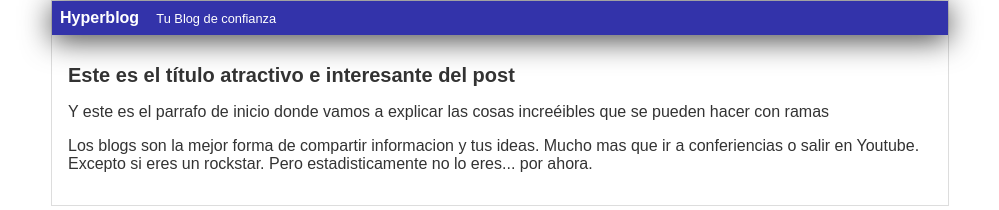
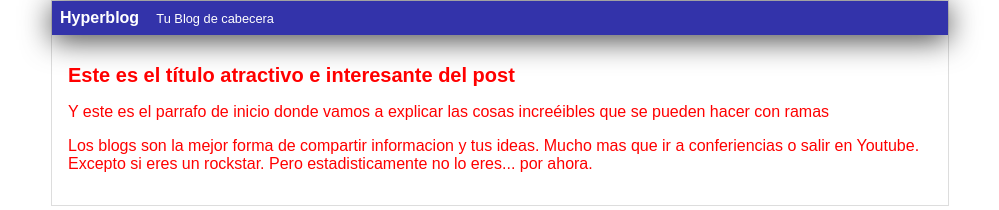
Before and after one commit to alesandra27/hyperblog, a plain HTML site: page blogpost.html in a window 1280 px wide. Shown: the whole page, without its empty margins (140-1139 px from the left). Drawn offline with Linux system fonts and the light colour scheme.

Commit message:
Modifique la cabeceray el color del texto

```diff
--- a/blogpost.html
+++ b/blogpost.html
@@ -7,7 +7,7 @@
     <body>
         <div id="container">
             <div id="cabecera">
-                Hyperblog <span id="tagline">Tu Blog de confianza</span>
+                Hyperblog <span id="tagline">Tu Blog de cabecera</span>
             </div>
             <div id="post">
                 <h1>Este es el título atractivo
--- a/css/estilos1.css
+++ b/css/estilos1.css
@@ -1,6 +1,6 @@
 body
 {
-    color: #333;
+    color: red;
     text-align: center;
     font-family: "Arial";
     font-size: 16px;
```
